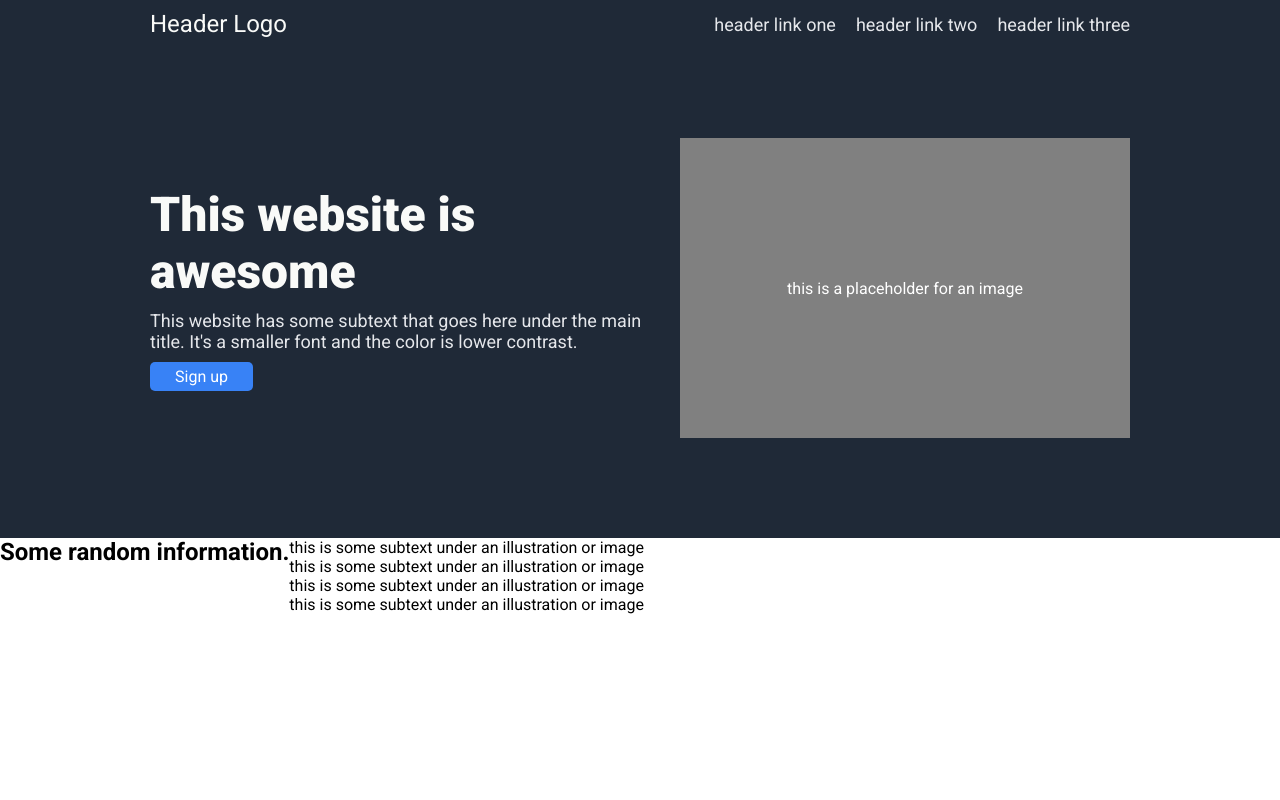
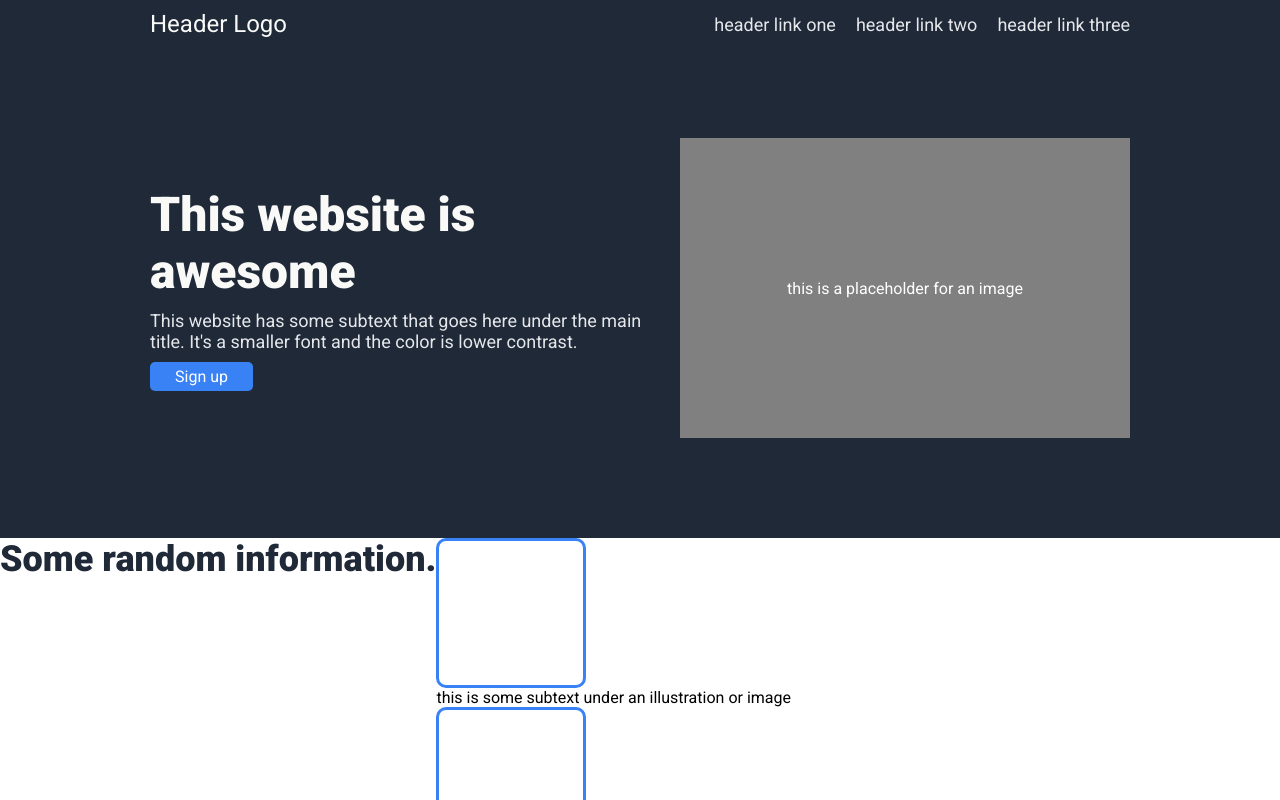
Before and after one commit to alextalijan/landing-page, a plain HTML site: page index.html in a window 1280 px wide. Shown: the top 800 px of the page. Drawn offline with Linux system fonts and the light colour scheme.

Commit message:
style: add color, border and sizes to subsection-2
I've applied all the suggested styles to the elements
of subsection 2.

```diff
--- a/css/styles.css
+++ b/css/styles.css
@@ -87,3 +87,16 @@ body {
     justify-content: space-between;
     align-items: center;
 }
+
+.section-2 > h2 {
+    font-size: 36px;
+    color: #1F2937;
+    font-weight: 900;
+}
+
+.box {
+    height: 150px;
+    width: 150px;
+    border: 3px solid #3882F6;
+    border-radius: 10px;
+}
```
